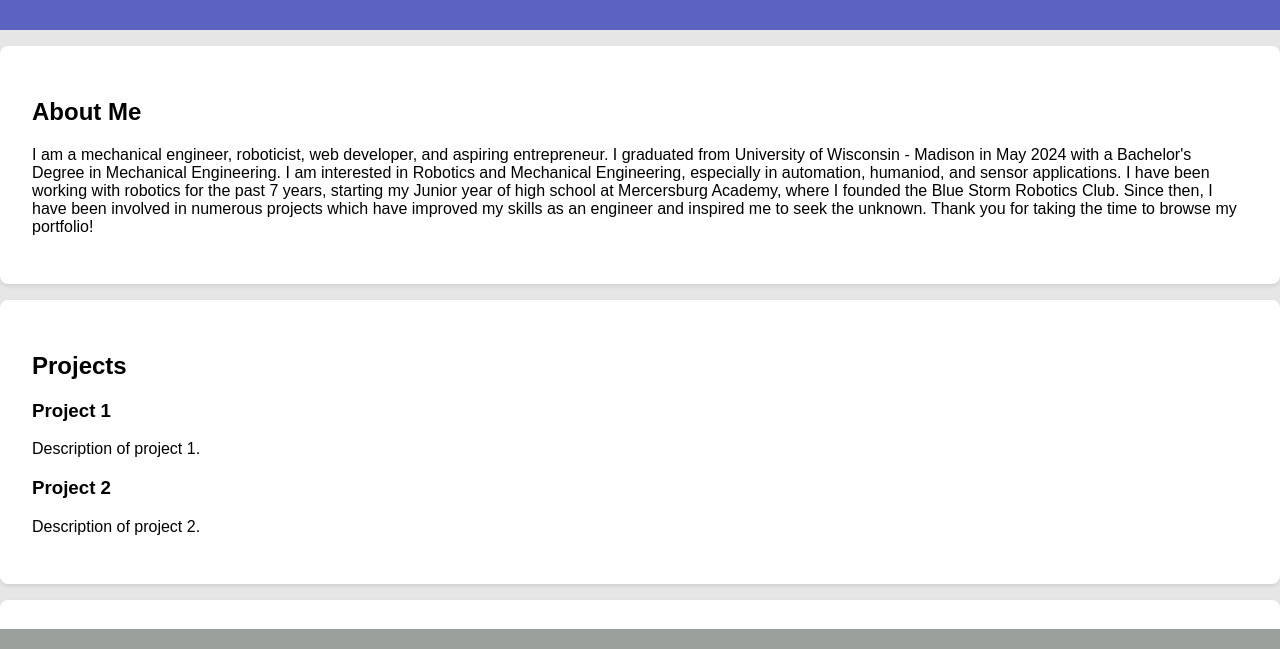
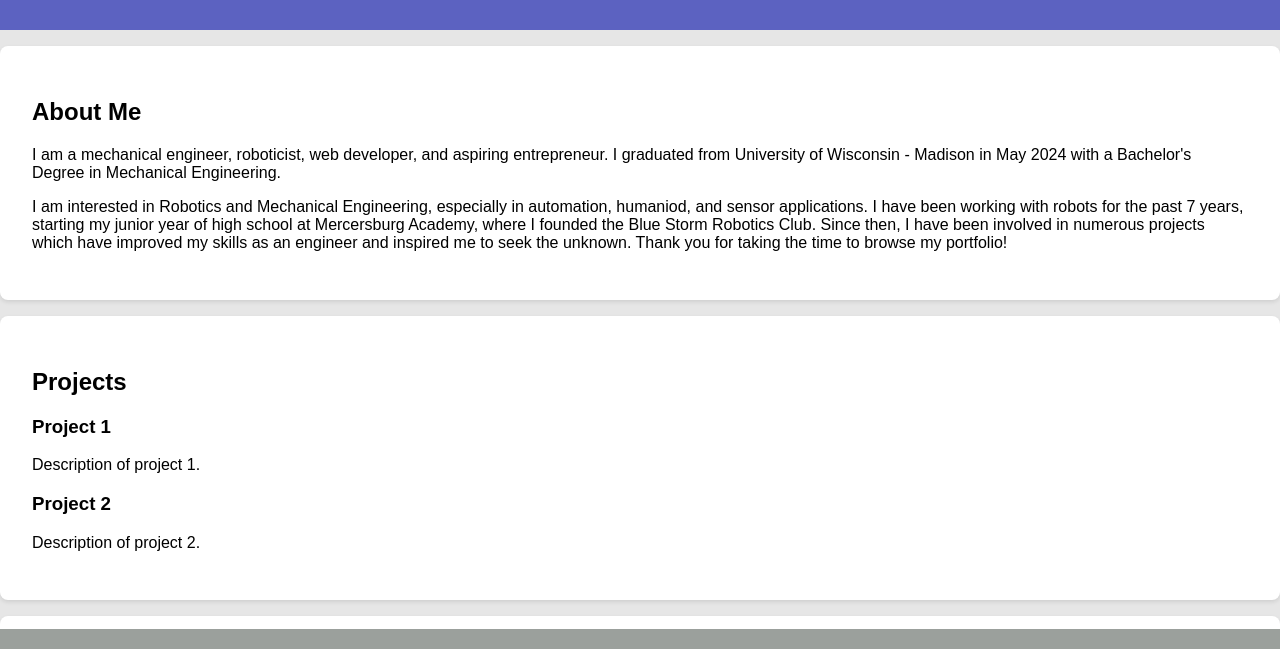
Before and after one commit to diegmorg/diegmorg.github.io, a plain HTML site: page index.html in a window 1280 px wide. Shown: the part 89-738 px from the top of the page. Drawn offline with Linux system fonts and the light colour scheme.

Commit message:
updated profile description

```diff
--- a/index.html
+++ b/index.html
@@ -21,7 +21,8 @@
 
     <section id="about">
         <h2>About Me</h2>
-        <p>I am a mechanical engineer, roboticist, web developer, and aspiring entrepreneur. I graduated from University of Wisconsin - Madison in May 2024 with a Bachelor's Degree in Mechanical Engineering. I am interested in Robotics and Mechanical Engineering, especially in automation, humaniod, and sensor applications. I have been working with robotics for the past 7 years, starting my Junior year of high school at Mercersburg Academy, where I founded the Blue Storm Robotics Club. Since then, I have been involved in numerous projects which have improved my skills as an engineer and inspired me to seek the unknown. Thank you for taking the time to browse my portfolio! </p>
+        <p>I am a mechanical engineer, roboticist, web developer, and aspiring entrepreneur. I graduated from University of Wisconsin - Madison in May 2024 with a Bachelor's Degree in Mechanical Engineering. <p>
+        </p>I am interested in Robotics and Mechanical Engineering, especially in automation, humaniod, and sensor applications. I have been working with robots for the past 7 years, starting my junior year of high school at Mercersburg Academy, where I founded the Blue Storm Robotics Club. Since then, I have been involved in numerous projects which have improved my skills as an engineer and inspired me to seek the unknown. Thank you for taking the time to browse my portfolio! </p>
     </section>
 
     <section id="projects">
```
